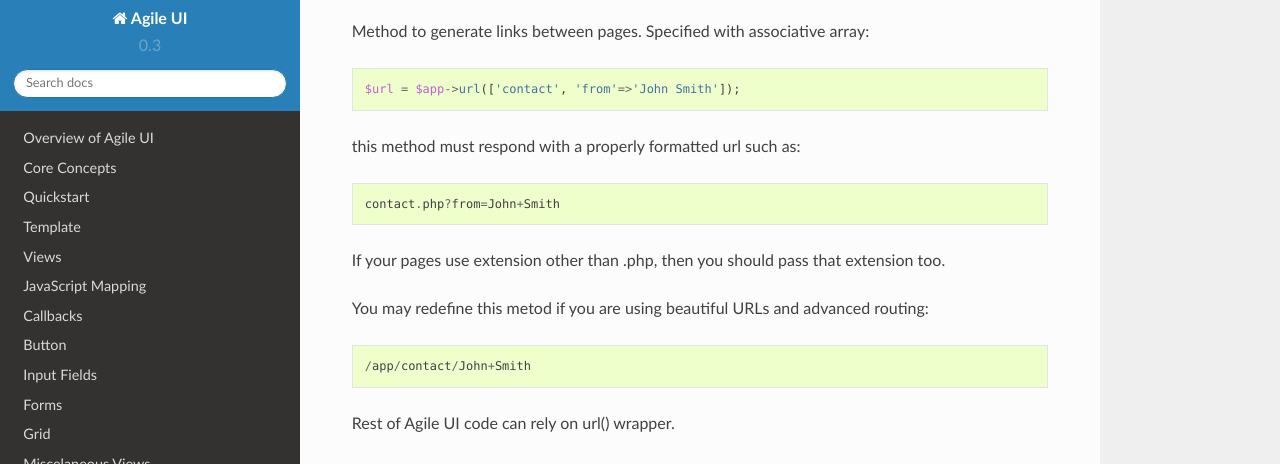
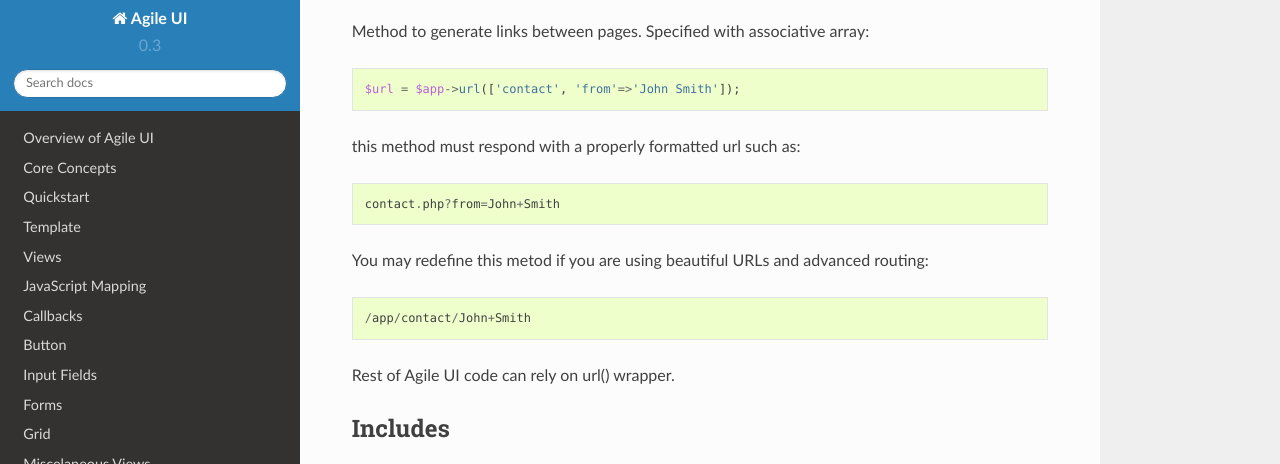
Before and after one commit to atk4/ui, a Sphinx documentation site: the page built from docs/app.rst, in a window 1280 px wide and 900 px high, scrolled down 1005 px, cut to the strip 7-471 px from the top of the window. Built offline with Sphinx 7.4.7 and the Read the Docs theme 2.0.0, drawn with Linux system fonts in a browser that asks for light colours.

Commit message:
remove extension from url()

```diff
--- a/docs/app.rst
+++ b/docs/app.rst
@@ -30,7 +30,7 @@
 Links
 =====
 
-.. php:method:: url(page, extension)
+.. php:method:: url(page)
 
 Method to generate links between pages. Specified with associative array::
 
@@ -39,8 +39,6 @@
 this method must respond with a properly formatted url such as::
 
     contact.php?from=John+Smith
-
-If your pages use extension other than .php, then you should pass that extension too.
 
 You may redefine this metod if you are using beautiful URLs and advanced
 routing::
```
Also changed, not shown: 1 other file.
